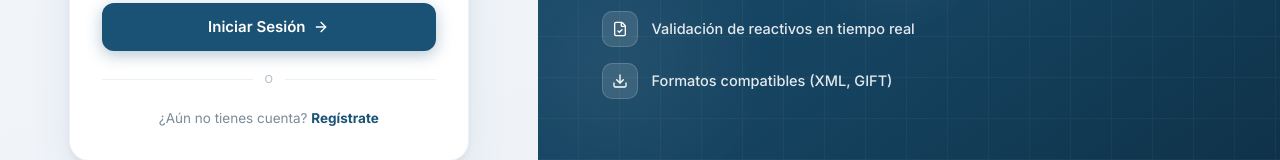
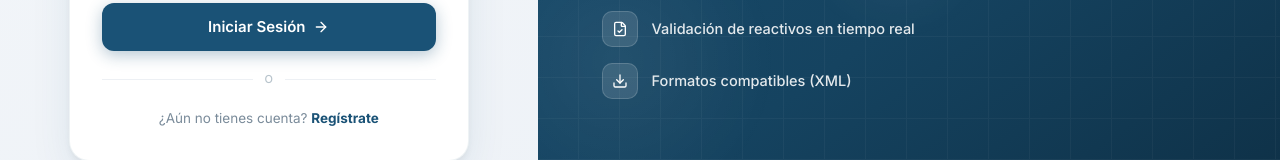
Before and after one commit to RaulNahuat/sibap, a React (Vite) app in the folder SIBAP_frontend/: page /login in a window 1280 px wide. Shown: the part 518-678 px from the top of the page. Built offline with nearby package versions, Linux system fonts and the light colour scheme; no server answers.

Commit message:
feat: implement login page with authentication flow and responsive UI

```diff
--- a/SIBAP_frontend/index.html
+++ b/SIBAP_frontend/index.html
@@ -3,8 +3,7 @@
 
 <head>
   <meta charset="UTF-8" />
-  <link rel="icon" type="image/svg+xml" href="/vite.svg" />
-  <link rel="icon" type="image/png" href="/vite.svg" />
+  <link rel="icon" type="image/svg+xml" href="/logo.svg" />
   <meta name="viewport" content="width=device-width, initial-scale=1.0" />
   <title>SIBAP | Sistema de bancos de preguntas</title>
   <!-- KaTeX CSS para renderizado de fórmulas LaTeX -->
--- a/SIBAP_frontend/src/pages/auth/LoginPage.jsx
+++ b/SIBAP_frontend/src/pages/auth/LoginPage.jsx
@@ -270,7 +270,7 @@
                   {[
                     { icon: Wand2, text: 'Generación asistida por IA contextual' },
                     { icon: FileCheck, text: 'Validación de reactivos en tiempo real' },
-                    { icon: Download, text: 'Formatos compatibles (XML, GIFT)' },
+                    { icon: Download, text: 'Formatos compatibles (XML)' },
                   ].map(({ icon: Icon, text }) => (
                     <li key={text} className="feature-li" style={{ display: 'flex', alignItems: 'center', gap: 14 }}>
                       <div className="feature-icon" style={{ width: 36, height: 36, background: 'rgba(255,255,255,0.12)', border: '1px solid rgba(255,255,255,0.16)', borderRadius: 10, display: 'flex', alignItems: 'center', justifyContent: 'center' }}>
```
Also changed, not shown: SIBAP_frontend/public/logo.svg (added).
